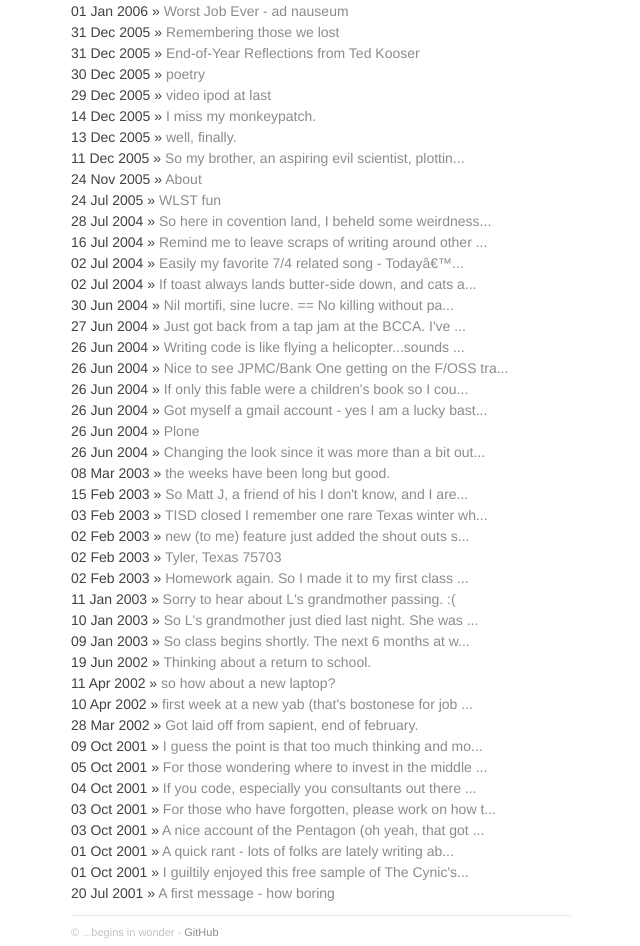
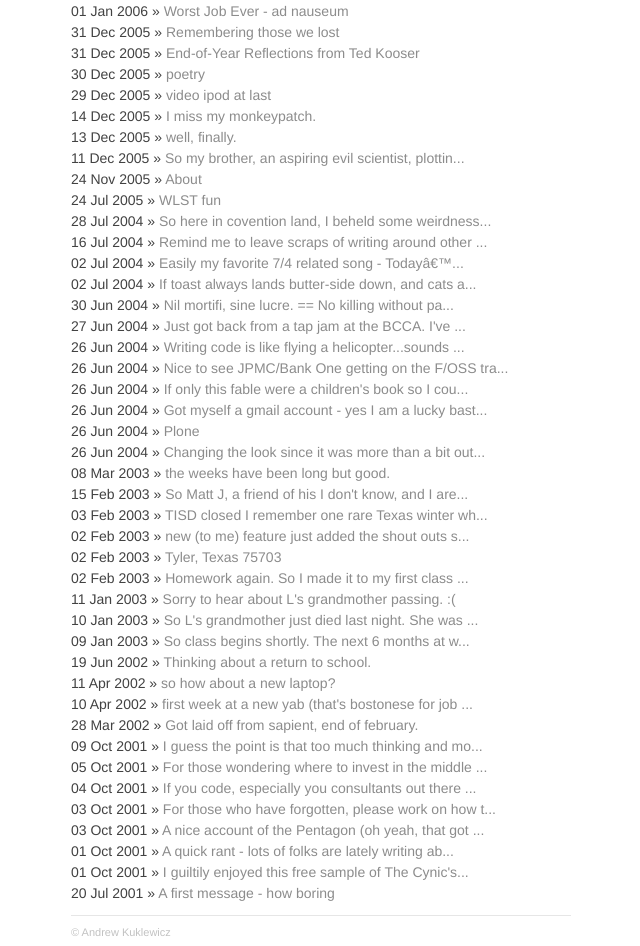
Before and after one commit to kookster/kookster.github.io, a Jekyll site: the page built from index.html, in a window 1280 px wide. Shown: the part 593-1539 px from the top of the page, without its empty margins (409-1049 px from the left). Built offline with Jekyll 4.4.1, drawn with Linux system fonts in a browser that asks for light colours; Markdown is read by kramdown in place of the engine named in the settings.

Commit message:
fix footer weirdness

```diff
--- a/_layouts/default.html
+++ b/_layouts/default.html
@@ -40,10 +40,7 @@
         {{ content }}
 
         <footer>
-          &copy; {{ site.name }}
-          {% if site.github %}
-            - <a href="{{ site.github }}">{{ site.github }}</a>
-          {% endif %}
+          &copy; Andrew Kuklewicz
         </footer>
       </div>
 
```
